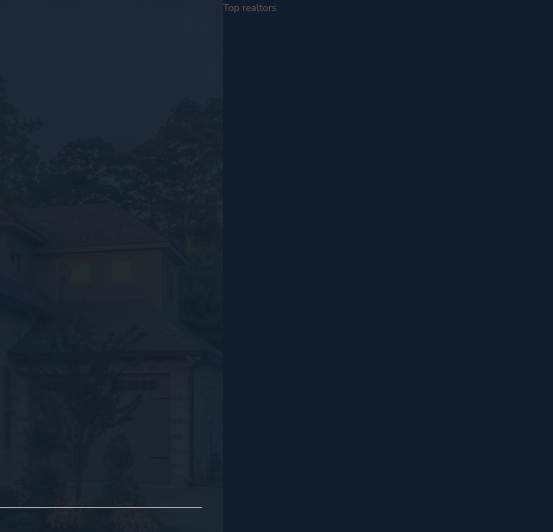
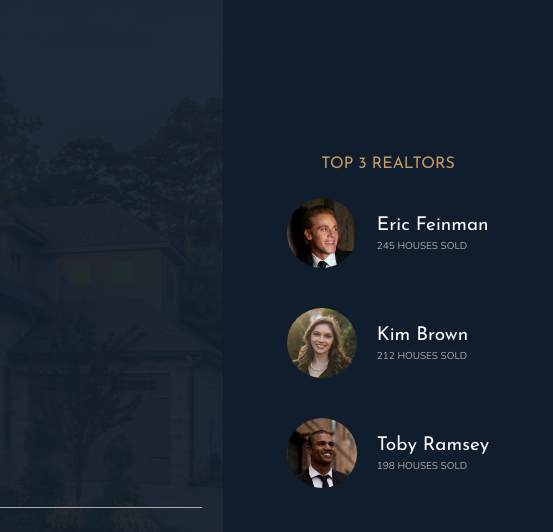
Before and after one commit to Moosees/nexter, a website: page index.html in a window 1280 px wide. Shown: the top 532 px of the page, 727-1280 px from the left. Drawn offline with nearby package versions, Linux system fonts and the light colour scheme.

Commit message:
Add realtors section markup and styles

```diff
--- a/index.html
+++ b/index.html
@@ -31,7 +31,24 @@
     </div>
   </div>
   <div class="realtors">
-    Top realtors
+    <h3 class="heading-3">Top 3 realtors</h3>
+    <div class="realtors__list">
+      <img src="img/realtor-1.jpeg" alt="Realtor 1" class="realtors__img">
+      <div class="realtors__details">
+        <h4 class="heading-4 heading-4--light">Eric Feinman</h4>
+        <p class="realtors__text">245 houses sold</p>
+      </div>
+      <img src="img/realtor-2.jpeg" alt="Realtor 2" class="realtors__img">
+      <div class="realtors__details">
+        <h4 class="heading-4 heading-4--light">Kim Brown</h4>
+        <p class="realtors__text">212 houses sold</p>
+      </div>
+      <img src="img/realtor-3.jpeg" alt="Realtor 3" class="realtors__img">
+      <div class="realtors__details">
+        <h4 class="heading-4 heading-4--light">Toby Ramsey</h4>
+        <p class="realtors__text">198 houses sold</p>
+      </div>
+    </div>
   </div>
   <section class="features">
     <div class="feature">
--- a/sass/_realtors.scss
+++ b/sass/_realtors.scss
@@ -1,4 +1,30 @@
 .realtors {
+  align-content: center;
   background-color: $color-secondary;
+  display: grid;
   grid-column: col-start 7 / full-end;
+  grid-row-gap: 2rem;
+  justify-content: center;
+  justify-items: center;
+  padding: 3rem;
+
+  &__list {
+    align-items: center;
+    display: grid;
+    grid-column-gap: 2rem;
+    grid-row-gap: 5vh;
+    grid-template-columns: min-content max-content;
+  }
+
+  &__img {
+    border-radius: 50%;
+    display: block;
+    width: 7rem;
+  }
+
+  &__text {
+    color: $color-grey-light-2;
+    margin-top: -3px;
+    text-transform: uppercase;
+  }
 }
--- a/sass/_typography.scss
+++ b/sass/_typography.scss
@@ -1,9 +1,6 @@
 %heading {
   font-family: $font-display;
   font-weight: 400;
-
-  &--light {color: $color-grey-light-1;}
-  &--dark {color: $color-grey-dark-1;}
 }
 
 .heading-1 {
@@ -18,6 +15,9 @@
   font-size: $font-size-huge;
   font-style: italic;
   line-height: 1;
+
+  &--light {color: $color-grey-light-1;}
+  &--dark {color: $color-grey-dark-1;}
 }
 
 .heading-3 {
@@ -30,4 +30,7 @@
 .heading-4 {
   @extend %heading;
   font-size: $font-size-larger;
+
+  &--light {color: $color-grey-light-1;}
+  &--dark {color: $color-grey-dark-1;}
 }
```
Also changed, not shown: css/style.css.
